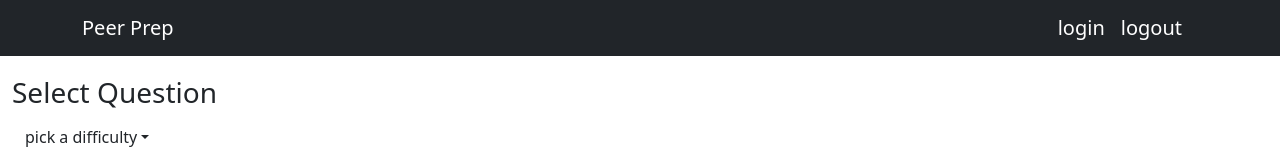
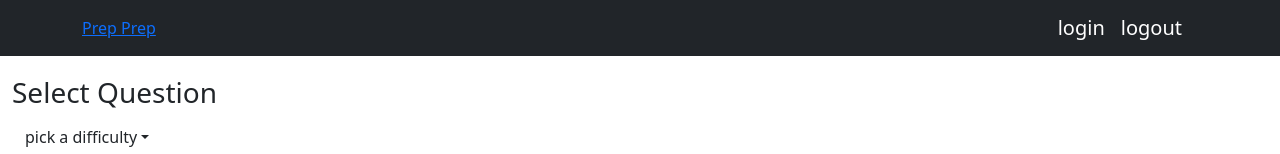
Before and after one commit to CS3219-SE-Principles-and-Patterns/cs3219-project-ay2122-2122-s1-g24, a React (Create React App) app in the folder frontend/: page / in a window 1280 px wide. Shown: the top 154 px of the page. Built offline with nearby package versions, Linux system fonts and the light colour scheme.

Commit message:
Change link in navbar

```diff
--- a/frontend/src/App.js
+++ b/frontend/src/App.js
@@ -22,8 +22,9 @@ function App() {
   const {login, loggedIn, logout,user,token}= useAuth()
   return (
     <div>
+
+      <Router>
       <Header />
-      <Router>
           <Switch>
             <Route exact path={'/'} useAuth={useAuth}component={homepage}></Route>
             <Route exact path={'/room'} component={room}></Route>
--- a/frontend/src/component/navbar.js
+++ b/frontend/src/component/navbar.js
@@ -4,7 +4,7 @@ import Container from 'react-bootstrap/Container'
 import 'bootstrap/dist/css/bootstrap.min.css'
 //import AuthService from '../service/AuthService'
 import { AuthProvider, useAuth } from  "../context/AuthContext";
-import { Redirect } from "react-router-dom";
+import { Redirect, Link} from "react-router-dom";
 
 const Header = () => {
   const {login,loggedIn,logout,user,token} =  useAuth();
@@ -12,7 +12,7 @@ const Header = () => {
 
     return <Navbar bg="dark" variant="dark">
     <Container>
-      <Navbar.Brand href="/">Peer Prep</Navbar.Brand>
+      <Link to="/">Prep Prep</Link>
       <Navbar.Toggle />
       <Navbar.Collapse className="justify-content-end">
       <Navbar.Brand href="/login">login</Navbar.Brand>
--- a/frontend/src/context/AuthContext.js
+++ b/frontend/src/context/AuthContext.js
@@ -17,7 +17,7 @@ const AuthProvider = (props) => {
 
   const logout = () => {
 
-    setUser("nummy");
+    setUser("");
     setToken("");
     setLoggedIn(false);
   };
```
